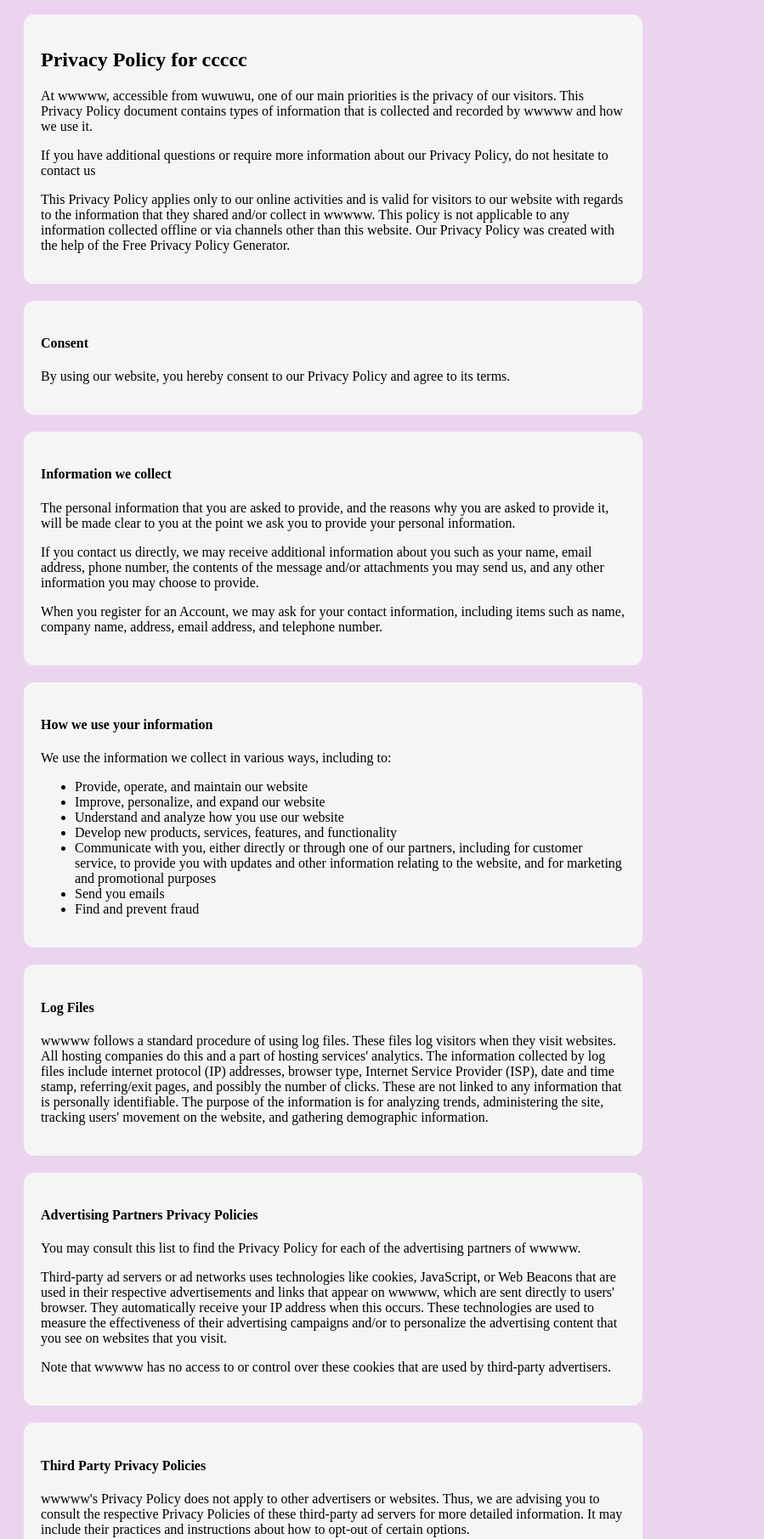
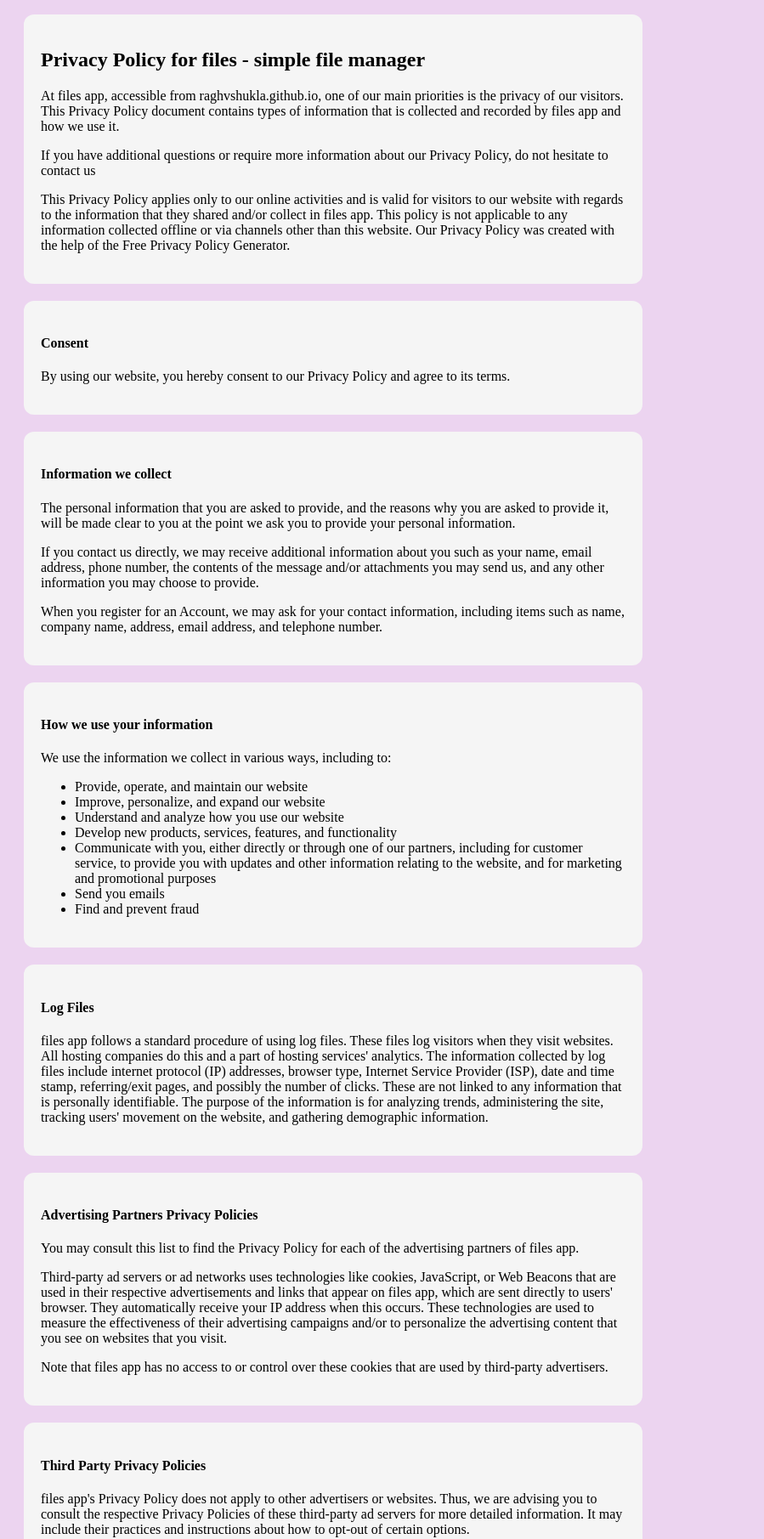
Before and after one commit to RaghvShukla/RaghvShukla.github.io, a plain HTML site: page index.html in a window 1280 px wide. Shown: the part 91-1902 px from the top of the page at 85% size, without its empty margins (0-899 px from the left). Drawn offline with Linux system fonts and the light colour scheme.

Commit message:
change content

```diff
--- a/index.html
+++ b/index.html
@@ -21,11 +21,11 @@
 
 <div class="container">
     <div class="decoratedBox">
-    <h2>Privacy Policy for ccccc</h2>
-<p>At wwwww, accessible from wuwuwu, one of our main priorities is the privacy of our visitors.
-This Privacy Policy document contains types of information that is collected and recorded by wwwww and how we use it.</p>
+    <h2>Privacy Policy for files - simple file manager</h2>
+<p>At files app, accessible from raghvshukla.github.io, one of our main priorities is the privacy of our visitors.
+This Privacy Policy document contains types of information that is collected and recorded by files app and how we use it.</p>
 <p>If you have additional questions or require more information about our Privacy Policy, do not hesitate to contact us</p>
-<p>This Privacy Policy applies only to our online activities and is valid for visitors to our website with regards to the information that they shared and/or collect in wwwww.
+<p>This Privacy Policy applies only to our online activities and is valid for visitors to our website with regards to the information that they shared and/or collect in files app.
     This policy is not applicable to any information collected offline or via channels other than this website.
     Our Privacy Policy was created with the help of the Free Privacy Policy Generator.</p>
 </div>
@@ -79,20 +79,20 @@ This Privacy Policy document contains types of information that is collected and
     <div class="decoratedBox">
 
     <h4>Log Files</h4>
-    <p>wwwww follows a standard procedure of using log files. These files log visitors when they visit websites. All hosting companies do this and a part of hosting services' analytics. The information collected by log files include internet protocol (IP) addresses, browser type, Internet Service Provider (ISP), date and time stamp, referring/exit pages, and possibly the number of clicks. These are not linked to any information that is personally identifiable.
+    <p>files app follows a standard procedure of using log files. These files log visitors when they visit websites. All hosting companies do this and a part of hosting services' analytics. The information collected by log files include internet protocol (IP) addresses, browser type, Internet Service Provider (ISP), date and time stamp, referring/exit pages, and possibly the number of clicks. These are not linked to any information that is personally identifiable.
         The purpose of the information is for analyzing trends, administering the site, tracking users' movement on the website, and gathering demographic information.</p>
     </div>
         <div class="decoratedBox">
 
         <h4>Advertising Partners Privacy Policies</h4>
-        <p>You may consult this list to find the Privacy Policy for each of the advertising partners of wwwww.</p>
-        <p>Third-party ad servers or ad networks uses technologies like cookies, JavaScript, or Web Beacons that are used in their respective advertisements and links that appear on wwwww, which are sent directly to users' browser. They automatically receive your IP address when this occurs. These technologies are used to measure the effectiveness of their advertising campaigns and/or to personalize the advertising content that you see on websites that you visit.</p>
-        <p>Note that wwwww has no access to or control over these cookies that are used by third-party advertisers.</p>
+        <p>You may consult this list to find the Privacy Policy for each of the advertising partners of files app.</p>
+        <p>Third-party ad servers or ad networks uses technologies like cookies, JavaScript, or Web Beacons that are used in their respective advertisements and links that appear on files app, which are sent directly to users' browser. They automatically receive your IP address when this occurs. These technologies are used to measure the effectiveness of their advertising campaigns and/or to personalize the advertising content that you see on websites that you visit.</p>
+        <p>Note that files app has no access to or control over these cookies that are used by third-party advertisers.</p>
     </div>
         <div class="decoratedBox">
 
         <h4>Third Party Privacy Policies</h4>
-        <p>wwwww's Privacy Policy does not apply to other advertisers or websites. Thus, we are advising you to consult the respective Privacy Policies of these third-party ad servers for more detailed information. It may include their practices and instructions about how to opt-out of certain options. </p>
+        <p>files app's Privacy Policy does not apply to other advertisers or websites. Thus, we are advising you to consult the respective Privacy Policies of these third-party ad servers for more detailed information. It may include their practices and instructions about how to opt-out of certain options. </p>
         <p>You can choose to disable cookies through your individual browser options. To know more detailed information about cookie management with specific web browsers, it can be found at the browsers' respective websites.</p>
     </div>
         <div class="decoratedBox">
@@ -119,7 +119,7 @@ This Privacy Policy document contains types of information that is collected and
         <div class="decoratedBox">
         <h4>Children's Information</h4>
         <p>Another part of our priority is adding protection for children while using the internet. We encourage parents and guardians to observe, participate in, and/or monitor and guide their online activity.</p>
-        <p>wwwww does not knowingly collect any Personal Identifiable Information from children under the age of 13. If you think that your child provided this kind of information on our website, we strongly encourage you to contact us immediately and we will do our best efforts to promptly remove such information from our records.</p>
+        <p>files app does not knowingly collect any Personal Identifiable Information from children under the age of 13. If you think that your child provided this kind of information on our website, we strongly encourage you to contact us immediately and we will do our best efforts to promptly remove such information from our records.</p>
     </div>
 </div>
 </body>
```
